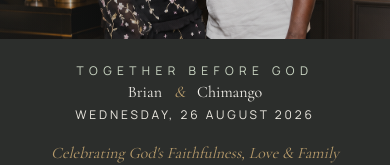
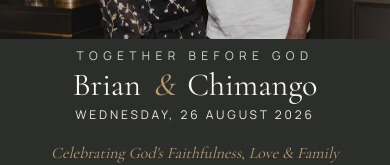
Before and after one commit to BrianWhayo/brian-chimango-wedding, a Next.js app: page / in a window 390 px wide. Shown: the part 217-382 px from the top of the page. Built offline with nearby package versions, Linux system fonts and the light colour scheme; no server answers.

Commit message:
Refine hero names typography on mobile

```diff
--- a/src/components/Hero.tsx
+++ b/src/components/Hero.tsx
@@ -29,7 +29,7 @@ export default function Hero() {
           Together Before God
         </p>
 
-       <h1 className="animate-fade-up font-serif text-1.65rem leading-[0.95] text-ivory text-balance min-[380px]:text-1.85rem sm:text-7xl md:text-7xl lg:text-8xl">
+       <h1 className="animate-fade-up font-serif text-[1.9rem] leading-[0.95] text-ivory text-balance min-[380px]:text-[2rem] sm:text-7xl md:text-7xl lg:text-8xl">
           {couple.partnerOne}
           <span className="mx-3 italic text-gilt sm:mx-5">&amp;</span>
           {couple.partnerTwo}
```
